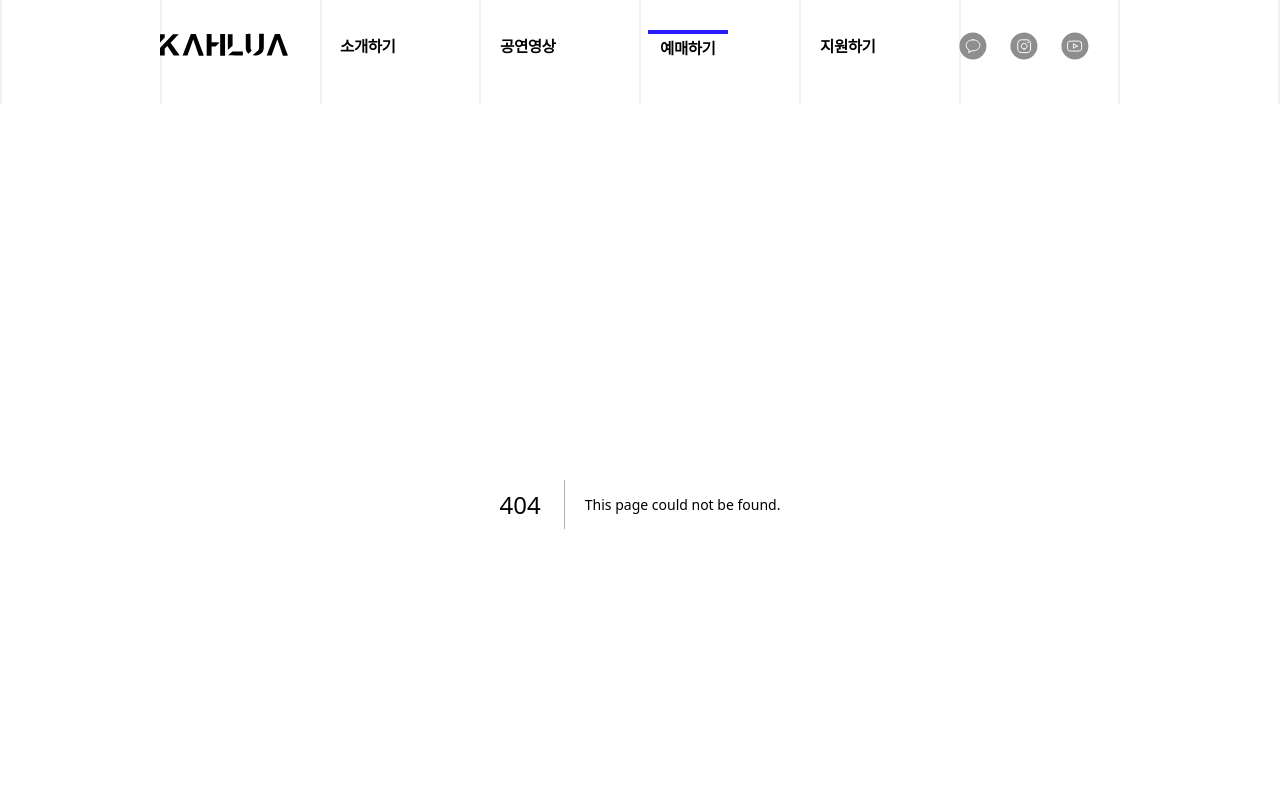
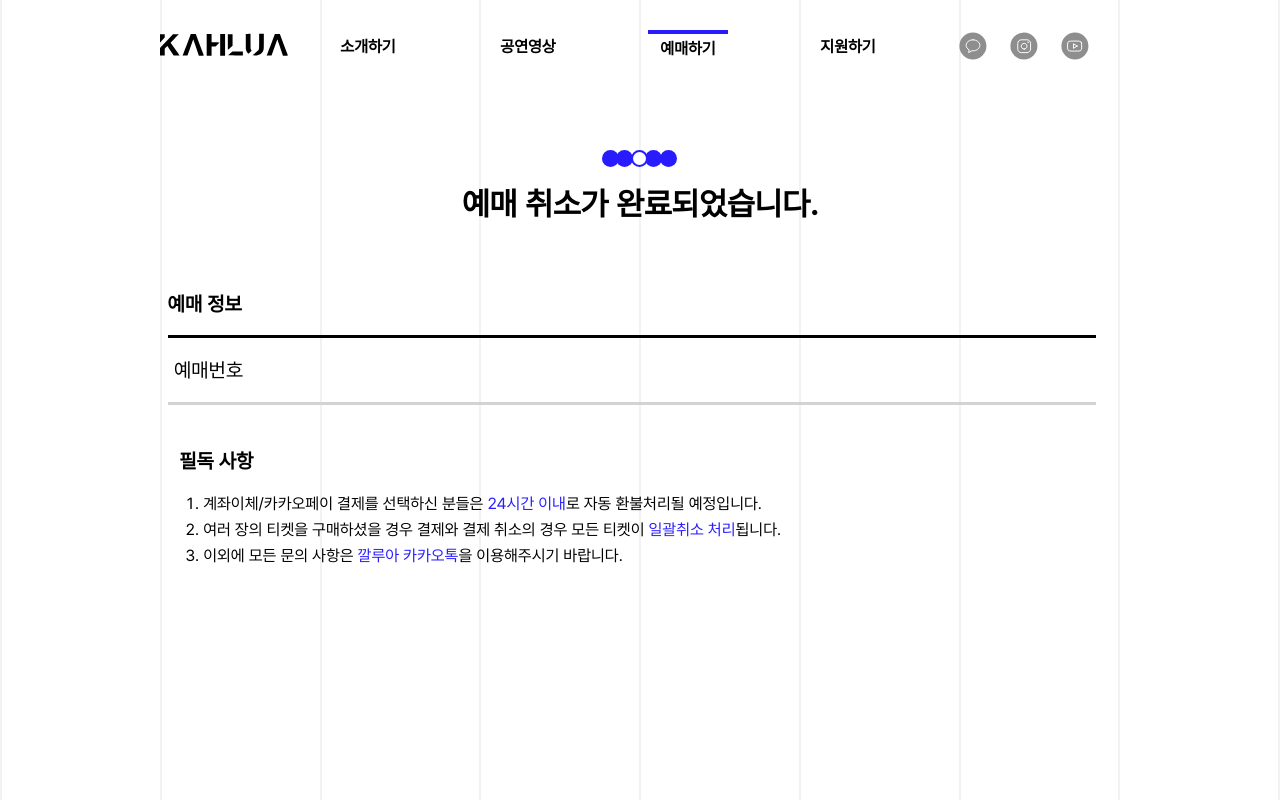
Before and after one commit to yumzen/Homepage_FE_20th, a Next.js app in the folder homepage/: page /tickets/cancel_complete in a window 1280 px wide. Before the commit this address had no page. Shown: the top 800 px of the page. Built offline with nearby package versions, Linux system fonts and the light colour scheme.

Commit message:
Feat: 결제 취소 완료 페이지

```diff
--- /dev/null
+++ b/homepage/src/pages/tickets/cancel_complete.tsx
@@ -0,0 +1,47 @@
+import { useState, useEffect } from "react";
+import axios from 'axios';
+import Background from "@/app/components/Background";
+import Image from "next/image";
+import { useRouter } from "next/router";
+
+export default function freshman_complete(){
+    const router = useRouter();
+    const { rid } = router.query;
+
+
+    return (
+        <div className = "h-[900px]">
+            <Background>
+            <div className="font-['pretendard'] mx-[12.5vw] flex items-center flex-col mb-[84px]">
+            <div className="flex flex-col items-center mx-[12.5vw] text-center mt-[40px]">
+                <Image src="/assets/images/tickets/divider_medium.svg" alt="티켓" width={75} height={17}/>
+                <div className="mt-[16px] flex flex-row">
+                    <div className="font-[700] text-[32px] leading-[42px] whitespace-nowrap ">예매 취소가 완료되었습니다.</div>
+                </div>
+            </div>
+            <div className="mt-[64px] flex flex-col mx-auto ">
+                <div className="font-[700] text-[20px] leading-[30px]">예매 정보</div>
+                <div className="w-[72.5vw] h-[3px] mt-[16px] bg-[#000] flex "/>
+                <div className="ml-[0.5vw] ">
+                    <div className="mt-[32px] flex flex-row items-center">
+                        <div className="text-[20px] w-[100px] font-[500] leading-[0.4px]">예매번호</div>
+                        <div className="ml-[5.5vw] text-[16px] font-[500] w-[60vw] leading-[21px] text-[#281CFF]">{rid}</div>
+                    </div>
+                    </div>
+                    <div className="w-[72.5vw] h-[3px] mt-[32px] bg-[#D3D3D3] flex"/>
+                </div>
+                <div className="flex ml-[0.5vw] w-[72.5vw] flex-col">
+                        <div className="mt-[10px] flex">
+                            <div className="w-[247px] h-[29px] pt-[32px] font-[700] text-[20px] leading-[28px]">필독 사항</div>
+                        </div>
+                        <ol className="list-decimal ml-[24px] font-[500] text-[12px] lg:text-[16px] mt-[44px] leading-[26px]">
+                            <li><div className="flex md:flex-row flex-col">계좌이체/카카오페이 결제를 선택하신 분들은 <p className="text-[#281CFF]">&nbsp;24시간 이내</p>로 자동 환불처리될 예정입니다. </div></li>
+                            <li><div className="flex md:flex-row flex-col">여러 장의 티켓을 구매하셨을 경우 결제와 결제 취소의 경우 모든 티켓이 <p className="text-[#281CFF]">&nbsp;일괄취소 처리</p>됩니다. </div></li>
+                            <li><div className="flex md:flex-row flex-col">이외에 모든 문의 사항은 <p className="text-[#281CFF]">&nbsp;깔루아 카카오톡</p>을 이용해주시기 바랍니다. </div></li>
+                        </ol>
+                    </div>
+            </div>
+            </Background>
+        </div>
+    );
+}
```
